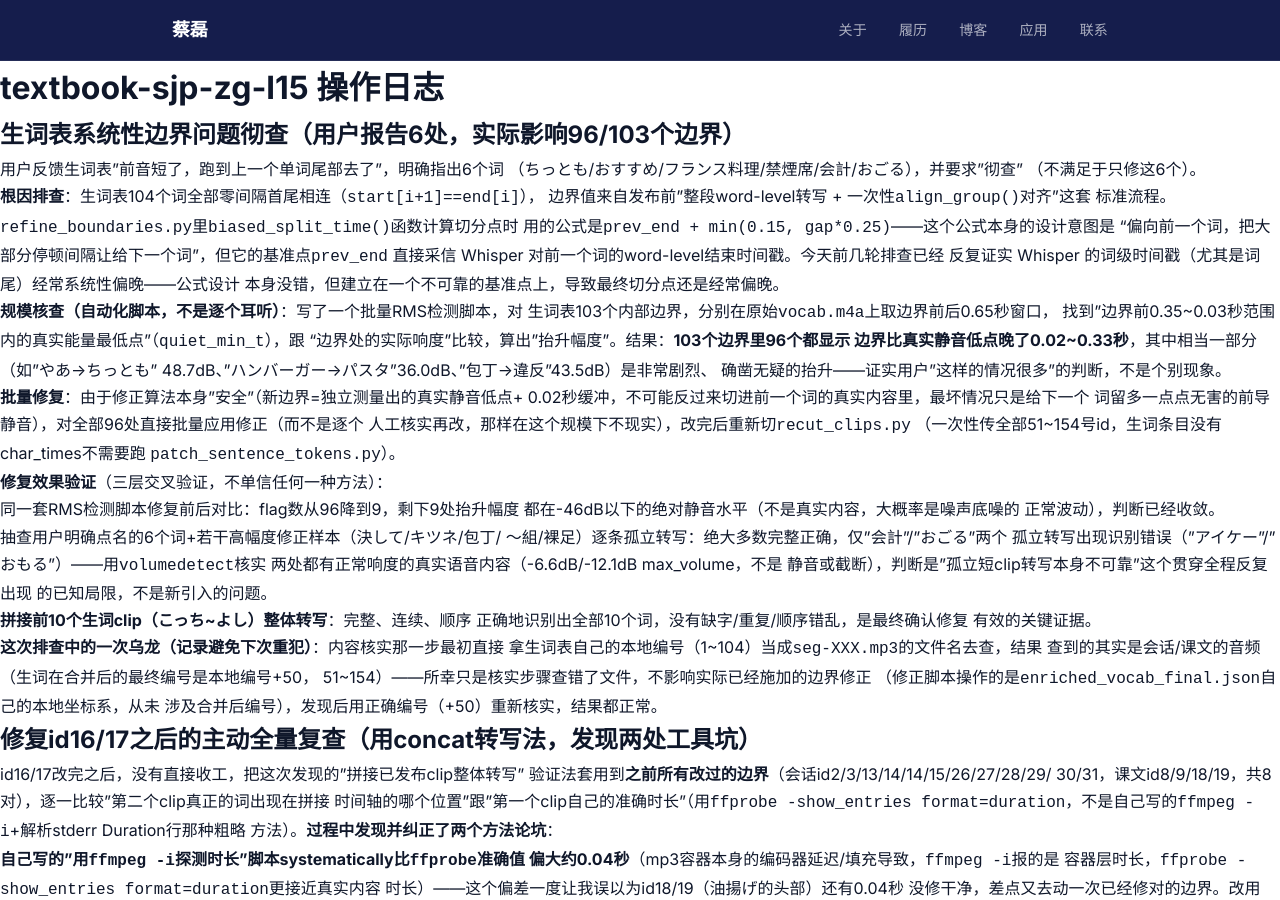
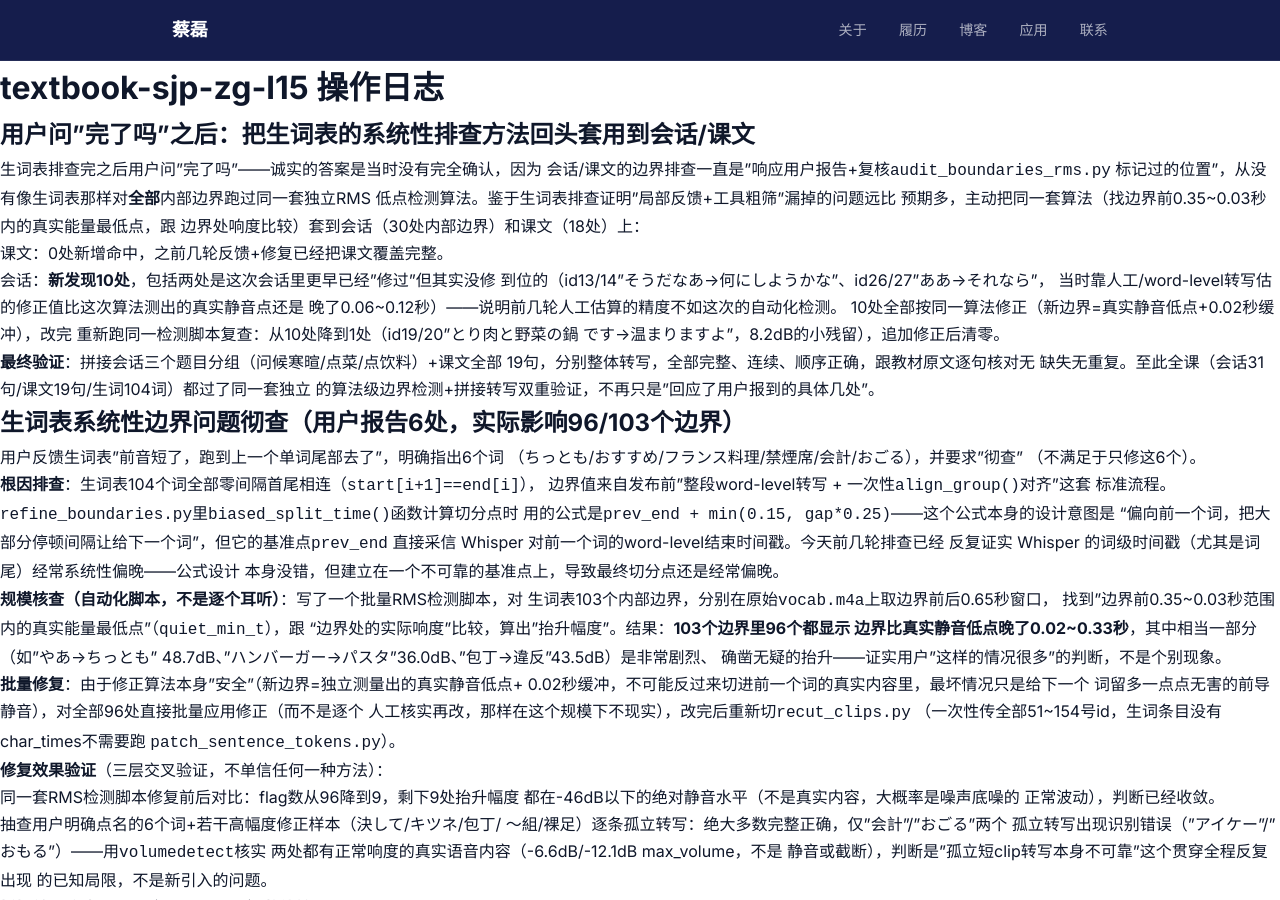
Before and after one commit to jiaodacailei/jiaodacailei.github.io, a Jekyll site: the page built from docs/private/textbook-sjp-zg-l15/LOG.md, in a window 1280 px wide and 900 px high. Built offline with Jekyll 4.4.1, drawn with Linux system fonts in a browser that asks for light colours; our own code applies the rules of GitHub Pages for plain Markdown files; comment, search, counter and statistics services are not loaded.

Commit message:
第15课：把生词表的系统性边界检测法回头套用到会话/课文，补齐彻查
用户问"完了吗"，如实回答此前会话/课文只是应用户反馈+复核过工具粗筛
标记的位置，从没有像生词表那样对全部边界跑过独立RMS低点检测算法。
补跑后课文0命中（已覆盖完整），会话新发现10处，包括2处此前"修过"
但人工估算精度不够、这次算法测出还差0.06~0.12秒的。全部修正后复查
降到1处小残留，追加修正清零。

最终用拼接转写验证会话三个题目分组+课文全部19句，均完整连续无缺失。

```diff
--- a/docs/private/textbook-sjp-zg-l15/LOG.md
+++ b/docs/private/textbook-sjp-zg-l15/LOG.md
@@ -1,4 +1,27 @@
 # textbook-sjp-zg-l15 操作日志
+
+## 用户问"完了吗"之后：把生词表的系统性排查方法回头套用到会话/课文
+
+生词表排查完之后用户问"完了吗"——诚实的答案是当时没有完全确认，因为
+会话/课文的边界排查一直是"响应用户报告+复核`audit_boundaries_rms.py`
+标记过的位置"，从没有像生词表那样对**全部**内部边界跑过同一套独立RMS
+低点检测算法。鉴于生词表排查证明"局部反馈+工具粗筛"漏掉的问题远比
+预期多，主动把同一套算法（找边界前0.35~0.03秒内的真实能量最低点，跟
+边界处响度比较）套到会话（30处内部边界）和课文（18处）上：
+
+- 课文：0处新增命中，之前几轮反馈+修复已经把课文覆盖完整。
+- 会话：**新发现10处**，包括两处是这次会话里更早已经"修过"但其实没修
+  到位的（id13/14"そうだなあ→何にしようかな"、id26/27"ああ→それなら"，
+  当时靠人工/word-level转写估的修正值比这次算法测出的真实静音点还是
+  晚了0.06~0.12秒）——说明前几轮人工估算的精度不如这次的自动化检测。
+  10处全部按同一算法修正（新边界=真实静音低点+0.02秒缓冲），改完
+  重新跑同一检测脚本复查：从10处降到1处（id19/20"とり肉と野菜の鍋
+  です→温まりますよ"，8.2dB的小残留），追加修正后清零。
+
+**最终验证**：拼接会话三个题目分组（问候寒暄/点菜/点饮料）+课文全部
+19句，分别整体转写，全部完整、连续、顺序正确，跟教材原文逐句核对无
+缺失无重复。至此全课（会话31句/课文19句/生词104词）都过了同一套独立
+的算法级边界检测+拼接转写双重验证，不再只是"回应了用户报到的具体几处"。
 
 ## 生词表系统性边界问题彻查（用户报告6处，实际影响96/103个边界）
 
```
Also changed, not shown: docs/private/textbook-sjp-zg-l15/data.js, 16 other files.
